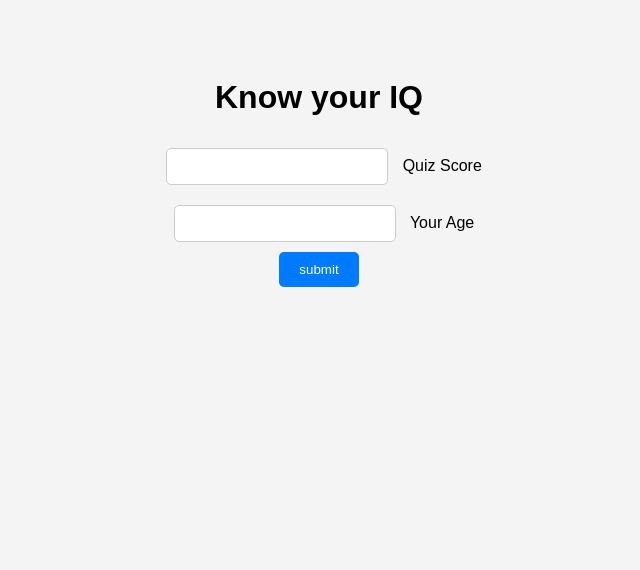
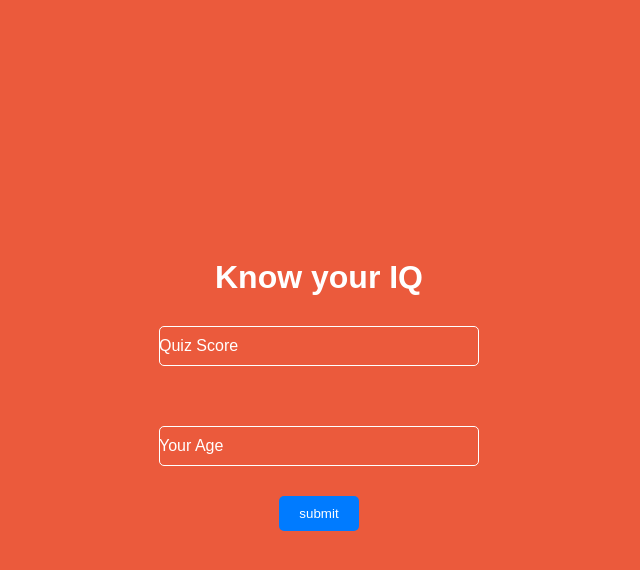
Before and after one commit to prinshu756/Rookie, a plain HTML site: page indexmaster.html in a window 1280 px wide. Shown: the whole page, without its empty margins (321-961 px from the left). Drawn offline with Linux system fonts and the light colour scheme.

Commit message:
Update styless.css

```diff
--- a/styless.css
+++ b/styless.css
@@ -1,46 +1,237 @@
-body
-{
-    font-family: Arial, sans-serif;
-     background-color: #f4f4f4;
-     text-align: center;
-     padding: 50px;
+body {
+
+
+
+    display: flex;
+
+
+
+    justify-content: center;
+
+    align-items: center;
+
+    min-height: 100vh;
+
+    flex-direction: column;
+
+    background: #EB5A3C;
+
 }
 
 input
+
 { width: 200px;
+
   padding: 10px;
+
   margin: 10px;
+
   border: 1px solid #ccc;
+
   border-radius: 5px;
+
   transition: all 0.3s ease; }
 
+h1{
+
+  color:white;
+
+}
+
 input:focus
+
 { border-color: #007bff;
+
   box-shadow: 0 0 10px rgba(27, 125, 231, 0.5);
+
   transform: scale(1.05); }
 
+
+
 input:hover{
+
     border-color: #0056b3;
+
     transform: 0 0 5px rgba(26,123,230,0.7);
+
 }
 
+
+
 button { background-color: #007bff;
+
     color: white;
+
     padding: 10px 20px;
+
     border: none;
+
     border-radius: 5px;
+
     cursor: pointer;
+
     transition: background-color 0.3s, transform 0.3s; }
 
+
+
 button:hover
+
 { background-color: #0056b3;
-    transform: scale(1.1); }
+
+    transform: scale(1.1);
+
+    }
+
+
 
 @keyframes fadeIn { from { opacity: 0; } to { opacity: 1; } }
 
+
+
 form { display: inline-block;
+
     background: white;
+
     padding: 20px;
+
     border-radius: 10px;
+
     box-shadow: 0 0 10px rgba(0, 0, 0, 0.1);
+
     animation: fadeIn 1s ease-in-out; }
+
+
+
+@import url('https://fonts.googleapis.com/css2?family=Poppins:wght@400&display=swap');
+
+
+
+* {
+
+    margin: 0;
+
+    padding: 0;
+
+    box-sizing: border-box;
+
+    font-family: 'Poppins', sans-serif;
+
+}
+
+
+
+
+
+
+
+.input-group {
+
+    position: relative;
+
+    margin: 20px 0;
+
+}
+
+
+
+.input-group label {
+
+    position: absolute;
+
+    top: 50%;
+
+    left: 5px;
+
+    transform: translateY(-50%);
+
+    font-size: 16px;
+
+    color: #fff;
+
+    padding: 0 5px;
+
+    pointer-events: none;
+
+    transition: .4s;
+
+}
+
+
+
+.input-group input {
+
+    width: 320px;
+
+    height: 40px;
+
+    font-size: 16px;
+
+    color: #fff;
+
+    padding: 0 10px;
+
+    background: transparent;
+
+    border: 1.2px solid #fff;
+
+    outline: none;
+
+    border-radius: 5px;
+
+}
+
+
+
+.input-group input:focus~label,
+
+.input-group input:valid~label {
+
+    top: 0;
+
+    font-size: 12px;
+
+    background: #EB5A3C;
+
+}
+
+
+
+#show{
+
+  justify-content: center;
+
+  text-align: center ;
+
+  font-size:20px;
+
+  padding:5px;
+
+}
+
+
+
+#low{
+
+  justify-content: center;
+
+  text-align: center ;
+
+  font-size:18px;
+
+  padding:5px
+
+}
+
+
+
+.video-card{
+
+  width:50px;
+
+  height:150px;
+
+  padding:5px;
+
+  margin-right: 24px;
+
+}
```
Lines whose indentation alone changed are shown as unchanged.
